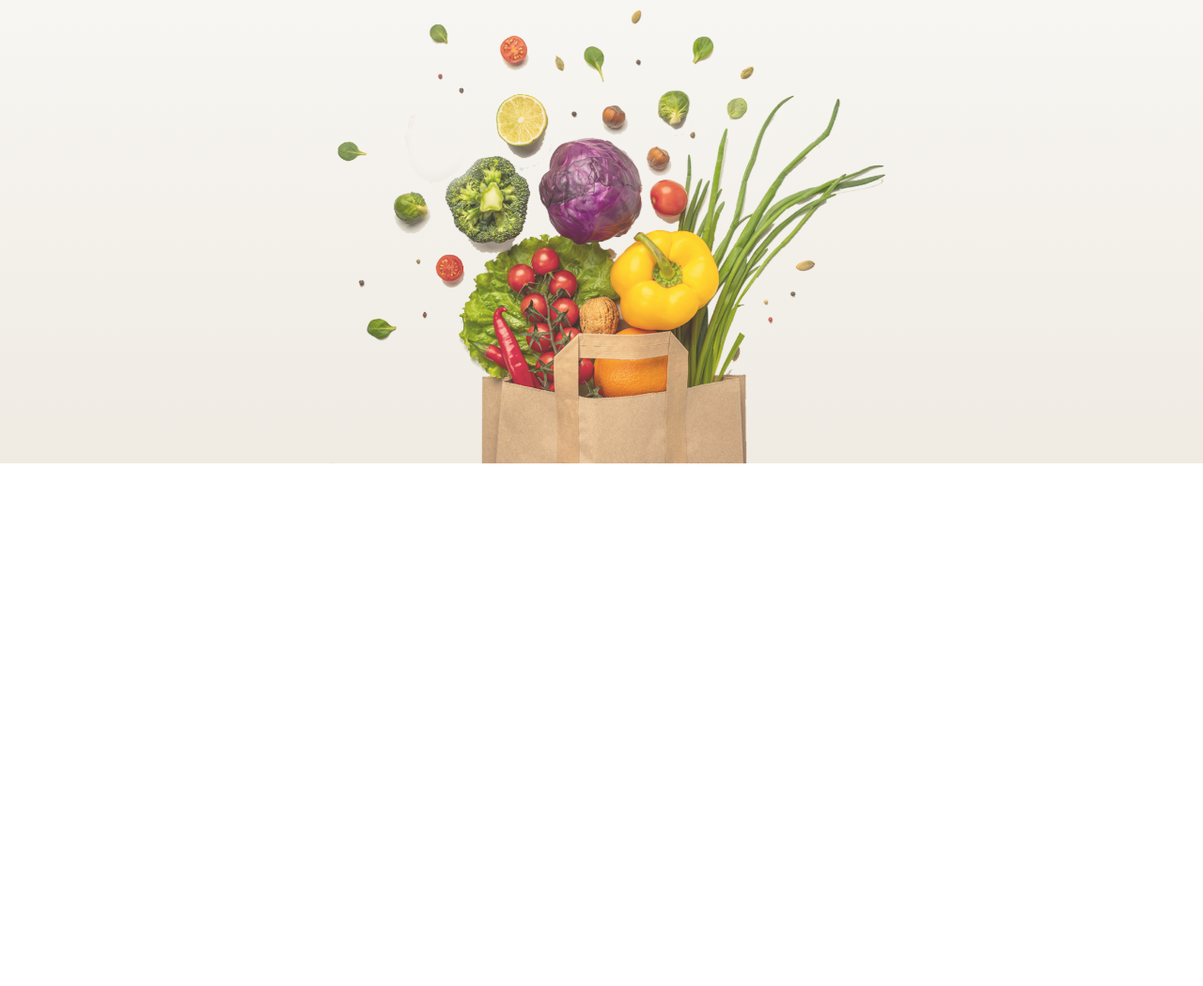
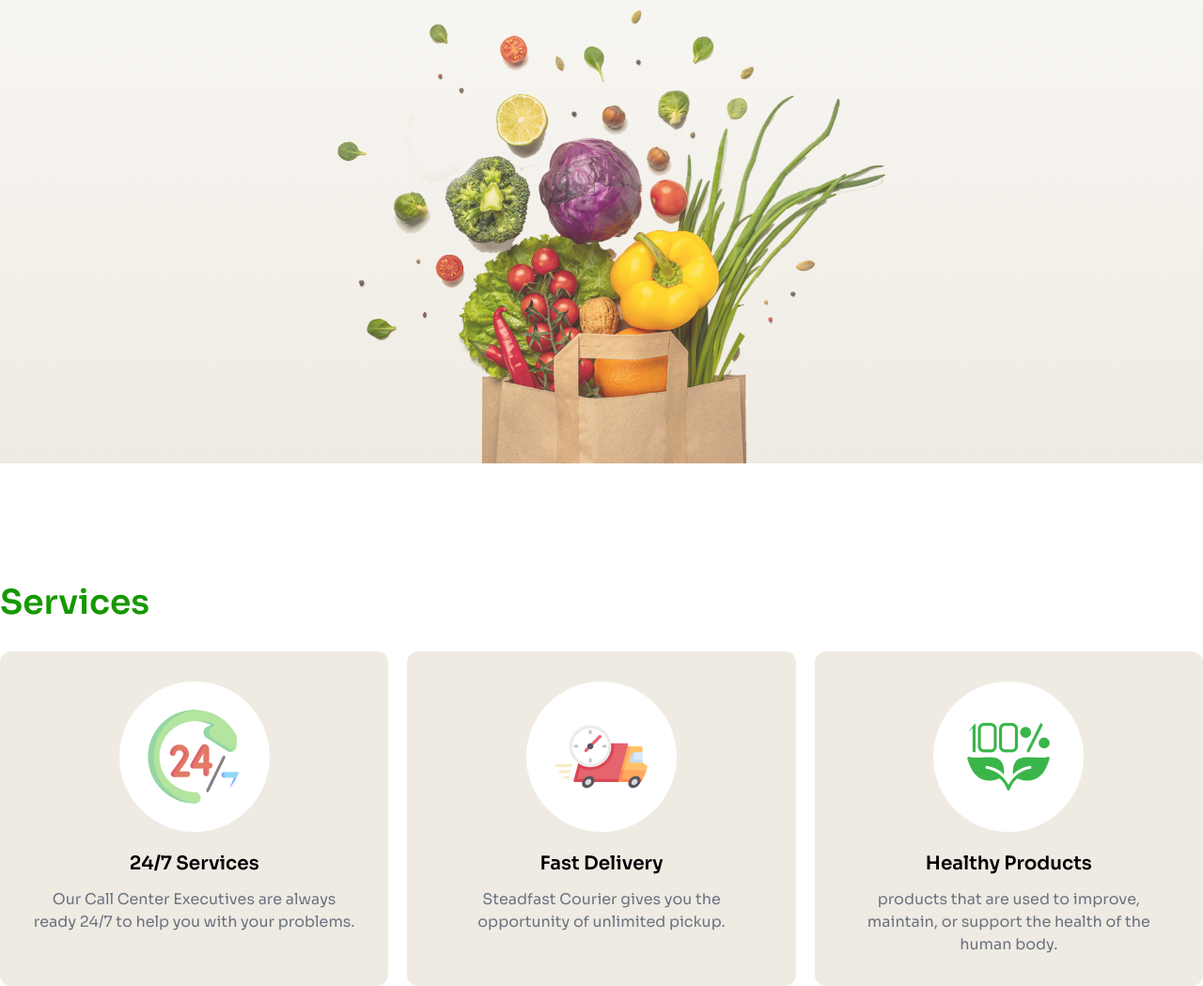
Before and after one commit to asadullahhhhh/Assignment-3, a website: page index.html in a window 1280 px wide. Shown: the part 418-1467 px from the top of the page at 94% size. Before the commit the page ends 911 px from the top, so only its background shows below. Drawn offline with Linux system fonts and the light colour scheme.

Commit message:
Service section done

```diff
--- a/index.html
+++ b/index.html
@@ -67,5 +67,31 @@
               </div>
           </div>
      </header>
+
+     <!-- -------------------------- Body Section -------------------------------- -->
+      <main class="container mx-auto p-5 sm:p-0">
+         <!-- service area -->
+          <div class="mt-32">
+            <h2 class="text-4xl font-semibold text-navbtn mb-8">Services</h2>
+            <!-- sevice cards -->
+             <div class="flex flex-col gap-5 sm:flex-row">
+               <div class="text-center bg-servicebg py-8 px-6 md:px-8 rounded-xl flex-1">
+                  <img class="mx-auto p-[30px] bg-white rounded-full" src="c2-assets/service.png" alt="">
+                  <h4 class="mt-5 mb-3 text-xl font-semibold">24/7 Services </h4>
+                  <p class="text-gray-500">Our Call Center Executives are always ready 24/7 to help you with your problems.</p>
+               </div>
+               <div class="text-center bg-servicebg py-8 px-6 md:px-8 rounded-xl flex-1">
+                  <img class="mx-auto p-[30px] bg-white rounded-full" src="c2-assets/delivery.png" alt="">
+                  <h4 class="mt-5 mb-3 text-xl font-semibold">Fast Delivery</h4>
+                  <p class="text-gray-500">Steadfast Courier gives you the opportunity of unlimited pickup.</p>
+               </div>
+               <div class="text-center bg-servicebg py-8 px-6 md:px-8 rounded-xl flex-1">
+                  <img class="mx-auto p-[30px] bg-white rounded-full" src="c2-assets/healthy.png" alt="">
+                  <h4 class="mt-5 mb-3 text-xl font-semibold">Healthy Products </h4>
+                  <p class="text-gray-500">products that are used to improve, maintain, or support the health of the human body.</p>
+               </div>
+             </div>
+          </div>
+      </main>
 </body>
 </html>
--- a/tailwind.config.js
+++ b/tailwind.config.js
@@ -11,6 +11,7 @@ module.exports = {
         'navbtn' : 'rgb(23, 152, 0)',
         'gradianfrom' : 'rgb(255, 255, 255)',
         'gradianto' : 'rgb(239, 235, 227)',
+        'servicebg' : 'rgb(239, 235, 227)',
       },
       animation: {
         cust: 'cust 5s ease-in-out infinite',
```
Also changed, not shown: output/tailwind.css.
